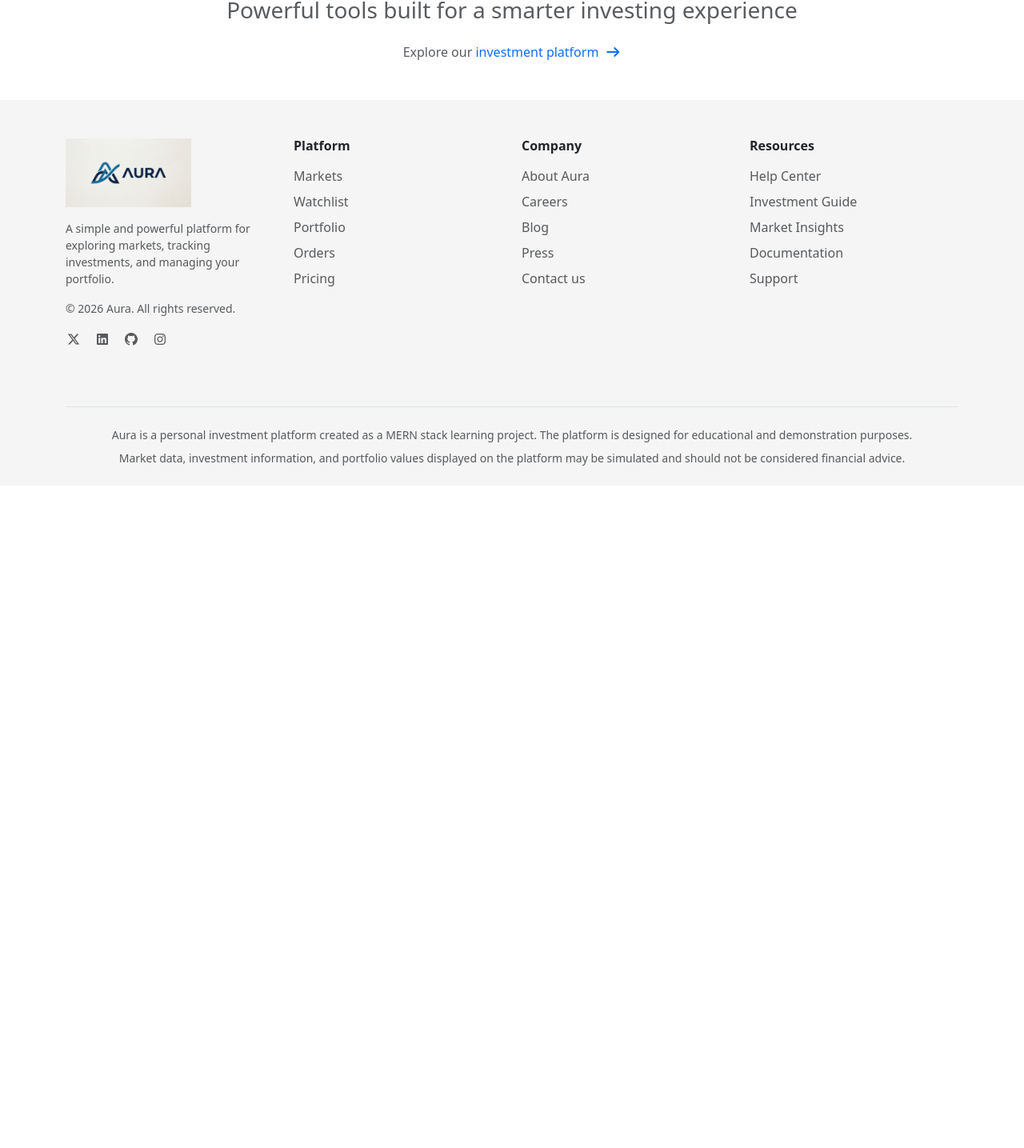
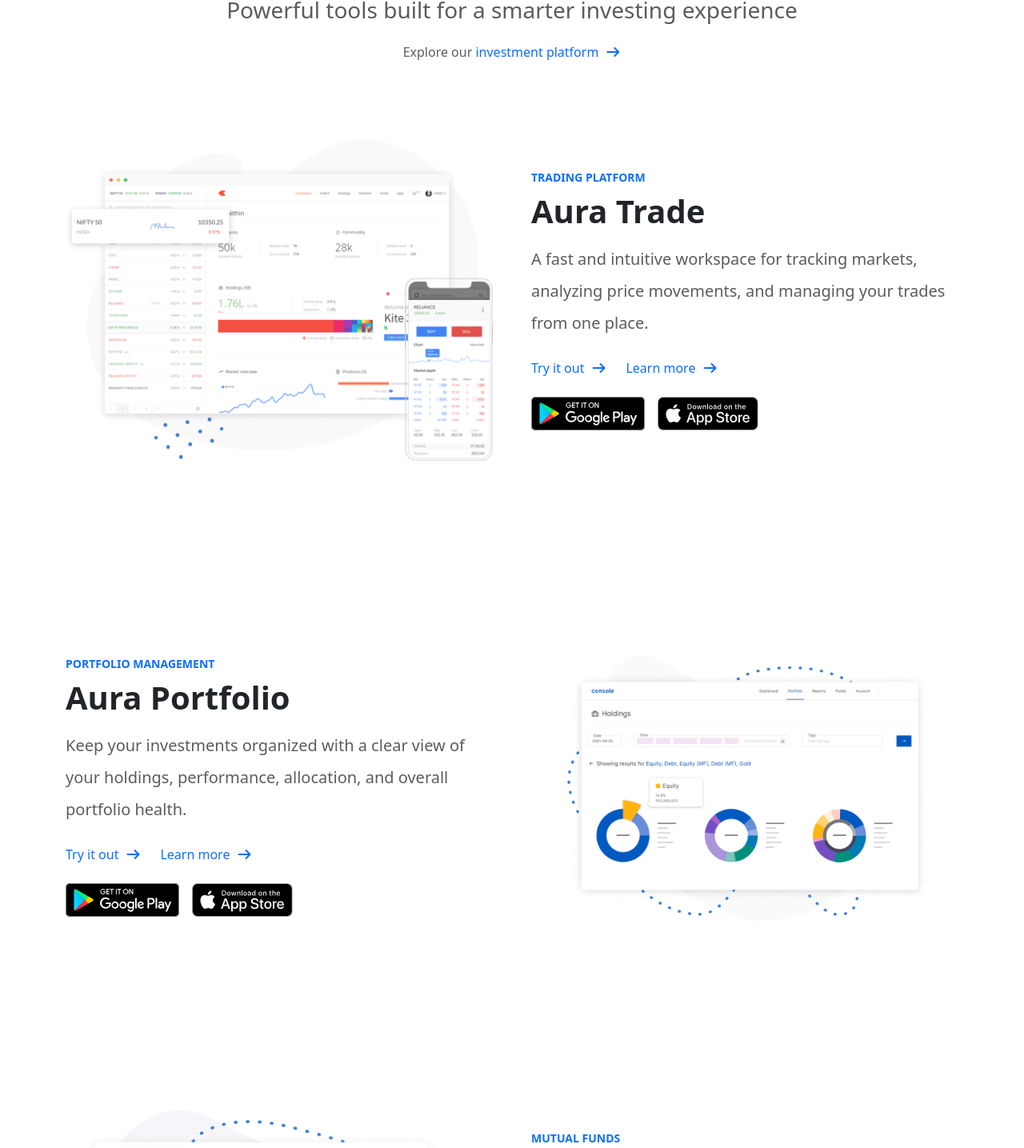
Before and after one commit to whorajtripathi/Aura, a React (Vite) app in the folder frontend/: page /products in a window 1280 px wide. Shown: the part 199-1634 px from the top of the page at 80% size. Before the commit the page ends 806 px from the top, so only its background shows below. Built offline with nearby package versions, Linux system fonts and the light colour scheme.

Commit message:
Added All the Products

```diff
--- a/frontend/src/landingPage/products/LeftSection.jsx
+++ b/frontend/src/landingPage/products/LeftSection.jsx
@@ -0,0 +1,93 @@
+function LeftSection({
+    imageURL,
+    productName,
+    productTag,
+    productDescription,
+    tryDemo,
+    learnMore,
+    googlePlay,
+    appStore
+}) {
+    return (
+        <section className="container my-5 py-5">
+            <div className="row align-items-center g-5">
+
+                {/* Image */}
+                <div className="col-lg-6 text-center">
+                    <img
+                        src={imageURL}
+                        alt={productName}
+                        className="img-fluid product-image"
+                    />
+                </div>
+
+                {/* Content */}
+                <div className="col-lg-6">
+
+                    <p className="text-uppercase text-primary fw-semibold small mb-2">
+                        {productTag}
+                    </p>
+
+                    <h1 className="display-6 fw-semibold mb-3">
+                        {productName}
+                    </h1>
+
+                    <p className="text-muted fs-5 lh-lg mb-4">
+                        {productDescription}
+                    </p>
+
+                    <div className="mb-4">
+
+                        <a
+                            href={tryDemo}
+                            className="text-decoration-none me-4"
+                        >
+                            Try it out
+                            <i className="fa-solid fa-arrow-right ms-2"></i>
+                        </a>
+
+                        <a
+                            href={learnMore}
+                            className="text-decoration-none"
+                        >
+                            Learn more
+                            <i className="fa-solid fa-arrow-right ms-2"></i>
+                        </a>
+
+                    </div>
+
+                    {/* App badges only if provided */}
+                    {(googlePlay || appStore) && (
+                        <div className="d-flex align-items-center gap-3 mt-4">
+
+                            {googlePlay && (
+                                <a href={googlePlay}>
+                                    <img
+                                        src="images/googlePlayBadge.svg"
+                                        alt="Get it on Google Play"
+                                        style={{ height: "42px" }}
+                                    />
+                                </a>
+                            )}
+
+                            {appStore && (
+                                <a href={appStore}>
+                                    <img
+                                        src="images/appstoreBadge.svg"
+                                        alt="Download on the App Store"
+                                        style={{ height: "42px" }}
+                                    />
+                                </a>
+                            )}
+
+                        </div>
+                    )}
+
+                </div>
+
+            </div>
+        </section>
+    );
+}
+
+export default LeftSection;
--- a/frontend/src/landingPage/products/ProductsPage.jsx
+++ b/frontend/src/landingPage/products/ProductsPage.jsx
@@ -1,9 +1,69 @@
 import Hero from "./Hero";
+import LeftSection from "./LeftSection";
+import RightSection from "./RightSection";
+import Universe from "./Universe";
 
-function ProductsPage(){
-    return(
+function ProductsPage() {
+    return (
         <>
-            <Hero/>
+            <Hero />
+
+            <LeftSection
+                imageURL="images/kite.png"
+                productName="Aura Trade"
+                productTag="TRADING PLATFORM"
+                productDescription="A fast and intuitive workspace for tracking markets, analyzing price movements, and managing your trades from one place."
+                tryDemo="#"
+                learnMore="#"
+                googlePlay="#"
+                appStore="#"
+            />
+
+            <RightSection
+                imageURL="images/console.png"
+                productName="Aura Portfolio"
+                productTag="PORTFOLIO MANAGEMENT"
+                productDescription="Keep your investments organized with a clear view of your holdings, performance, allocation, and overall portfolio health."
+                tryDemo="#"
+                learnMore="#"
+                googlePlay="#"
+                appStore="#"
+            />
+
+            <LeftSection
+                imageURL="images/coin.png"
+                productName="Aura Funds"
+                productTag="MUTUAL FUNDS"
+                productDescription="Discover and track mutual fund investments with a simple experience designed to help you understand where your money is invested."
+                tryDemo="#"
+                learnMore="#"
+                googlePlay="#"
+                appStore="#"
+            />
+
+            <RightSection
+                imageURL="images/kiteconnect.png"
+                productName="Aura Connect"
+                productTag="DEVELOPER API"
+                productDescription="Build your own financial applications using secure APIs that connect your products with market and portfolio data."
+                tryDemo="#"
+                learnMore="#"
+                googlePlay="#"
+                appStore="#"
+            />
+
+            <LeftSection
+                imageURL="images/varsity.png"
+                productName="Aura Learn"
+                productTag="EDUCATION"
+                productDescription="Learn investing through practical guides, market concepts, and easy-to-follow lessons designed for beginners and curious investors."
+                tryDemo="#"
+                learnMore="#"
+                googlePlay="#"
+                appStore="#"
+            />
+
+            <Universe />
         </>
     );
 }
--- a/frontend/src/landingPage/products/RightSection.jsx
+++ b/frontend/src/landingPage/products/RightSection.jsx
@@ -0,0 +1,92 @@
+function RightSection({
+    imageURL,
+    productName,
+    productTag,
+    productDescription,
+    tryDemo,
+    learnMore,
+    googlePlay,
+    appStore
+}) {
+    return (
+        <section className="container my-5 py-5">
+            <div className="row align-items-center g-5">
+
+                {/* Content */}
+                <div className="col-lg-6">
+
+                    <p className="text-uppercase text-primary fw-semibold small mb-2">
+                        {productTag}
+                    </p>
+
+                    <h1 className="display-6 fw-semibold mb-3">
+                        {productName}
+                    </h1>
+
+                    <p className="text-muted fs-5 lh-lg mb-4">
+                        {productDescription}
+                    </p>
+
+                    <div className="mb-4">
+
+                        <a
+                            href={tryDemo}
+                            className="text-decoration-none me-4"
+                        >
+                            Try it out
+                            <i className="fa-solid fa-arrow-right ms-2"></i>
+                        </a>
+
+                        <a
+                            href={learnMore}
+                            className="text-decoration-none"
+                        >
+                            Learn more
+                            <i className="fa-solid fa-arrow-right ms-2"></i>
+                        </a>
+
+                    </div>
+
+                    {(googlePlay || appStore) && (
+                        <div className="d-flex align-items-center gap-3 mt-4">
+
+                            {googlePlay && (
+                                <a href={googlePlay}>
+                                    <img
+                                        src="images/googlePlayBadge.svg"
+                                        alt="Get it on Google Play"
+                                        style={{ height: "42px" }}
+                                    />
+                                </a>
+                            )}
+
+                            {appStore && (
+                                <a href={appStore}>
+                                    <img
+                                        src="images/appstoreBadge.svg"
+                                        alt="Download on the App Store"
+                                        style={{ height: "42px" }}
+                                    />
+                                </a>
+                            )}
+
+                        </div>
+                    )}
+
+                </div>
+
+                {/* Image */}
+                <div className="col-lg-6 text-center">
+                    <img
+                        src={imageURL}
+                        alt={productName}
+                        className="img-fluid product-image"
+                    />
+                </div>
+
+            </div>
+        </section>
+    );
+}
+
+export default RightSection;
```
Also changed, not shown: frontend/src/landingPage/products/Universe.jsx (+7 -0 lines).
